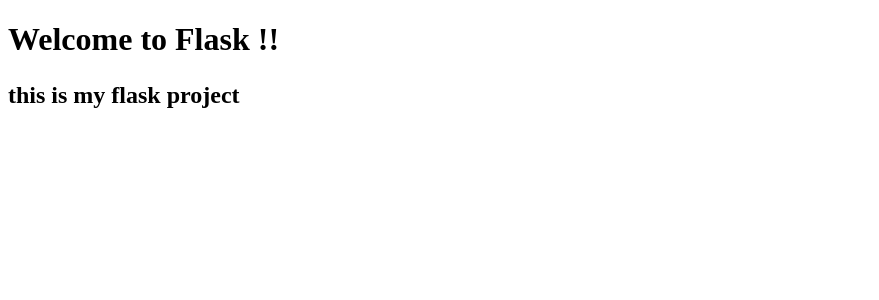
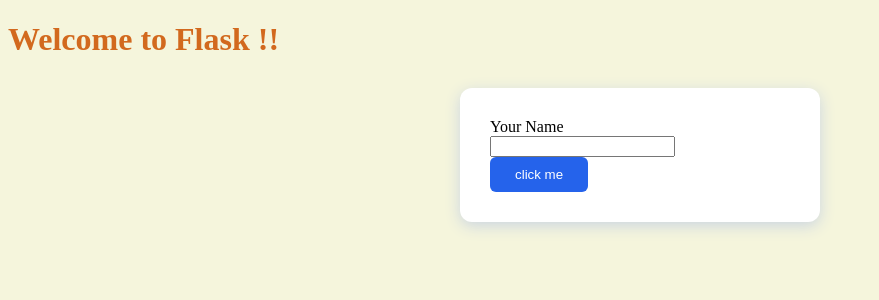
Before and after one commit to ahrarmofiz01/MY-WEB, a Flask app: page / in a window 1280 px wide. Shown: the top 300 px of the page, without its empty margins (0-879 px from the left). Run offline with Flask 3, Linux system fonts and the light colour scheme.

Commit message:
add code

```diff
--- a/app.py
+++ b/app.py
@@ -1,5 +1,8 @@
-from flask import Flask,render_template
+from flask import Flask,render_template,request
 app=Flask(__name__)
-@app.route("/")
+@app.route("/",methods=["GET","POST"])
 def greet():
+    if request.method=="POST":
+        name=request.form.get("name")
+        return f"Hello,{name}! welcome to flask."
     return render_template("index.html")
--- a/templates/index.html
+++ b/templates/index.html
@@ -4,11 +4,42 @@
     <meta charset="UTF-8">
     <meta name="viewport" content="width=device-width, initial-scale=1.0">
     <title>Document</title>
+    <style>
+        body{
+            background-color: beige;
+        }
+        h1{
+            color:chocolate
+        }
+          form {
+            background-color: white;
+            width: 300px;
+            margin: 30px auto;
+            padding: 30px;
+            border-radius: 12px;
+            box-shadow: 0 4px 15px #cbd5e1;
+        }
+          button {
+            background-color: #2563eb;
+            color: white;
+            padding: 10px 25px;
+            border: none;
+            border-radius: 6px;
+            cursor: pointer;
+        }
+
+        button:hover {
+            background-color: #1e40af;
+        }
+    </style>
 </head>
 <body>
     <h1> Welcome to Flask !!</h1>
-    <h2>
-        <p> this is my flask project</p>
-    </h2>
+    <form action="/" method="POST">
+        <label for="name">  Your Name </label><br>
+        <input type="text" id="name" name="name"><br>
+         <button> click me</button>
+    </form>
+
 </body>
 </html>
```
